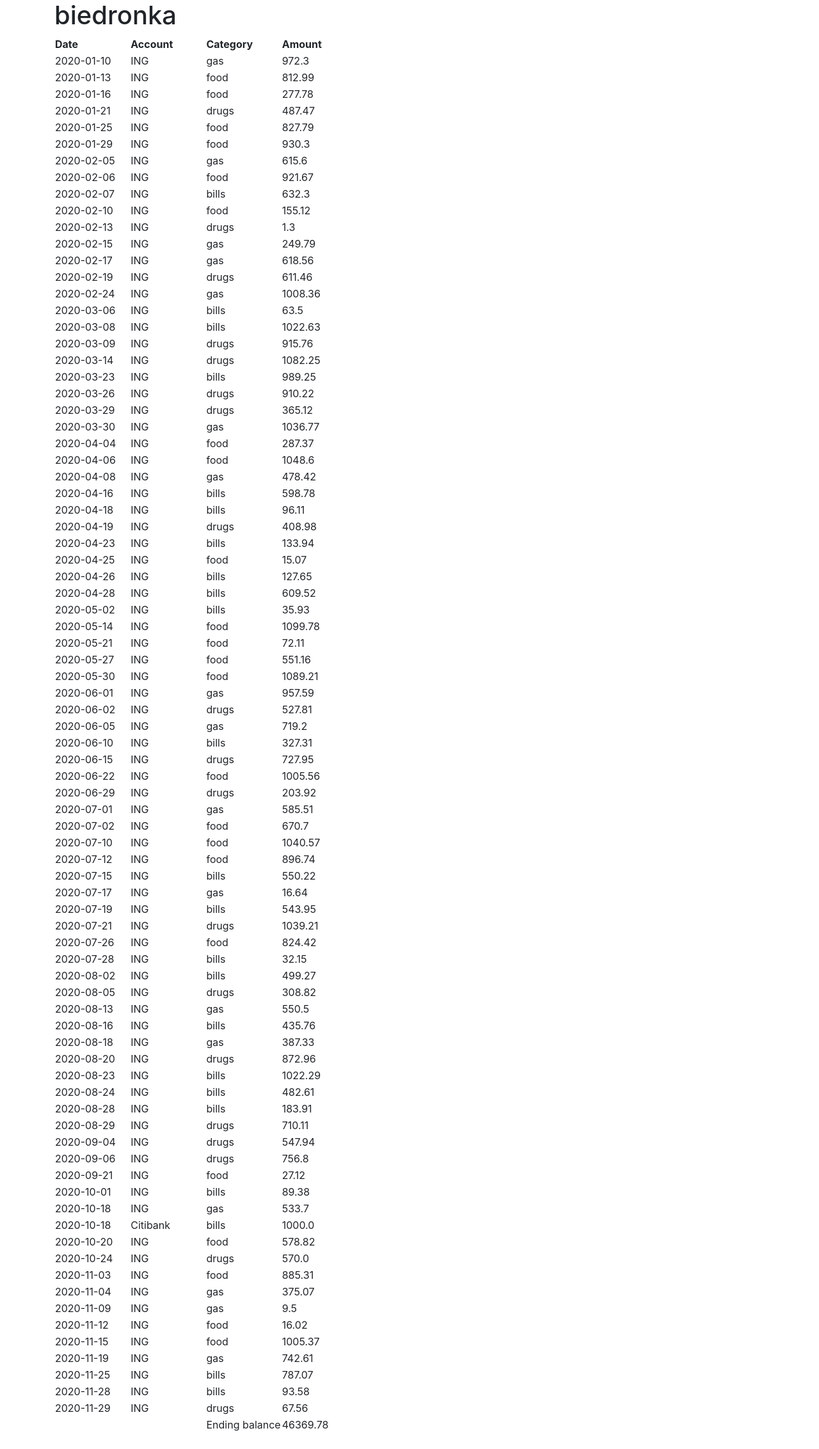
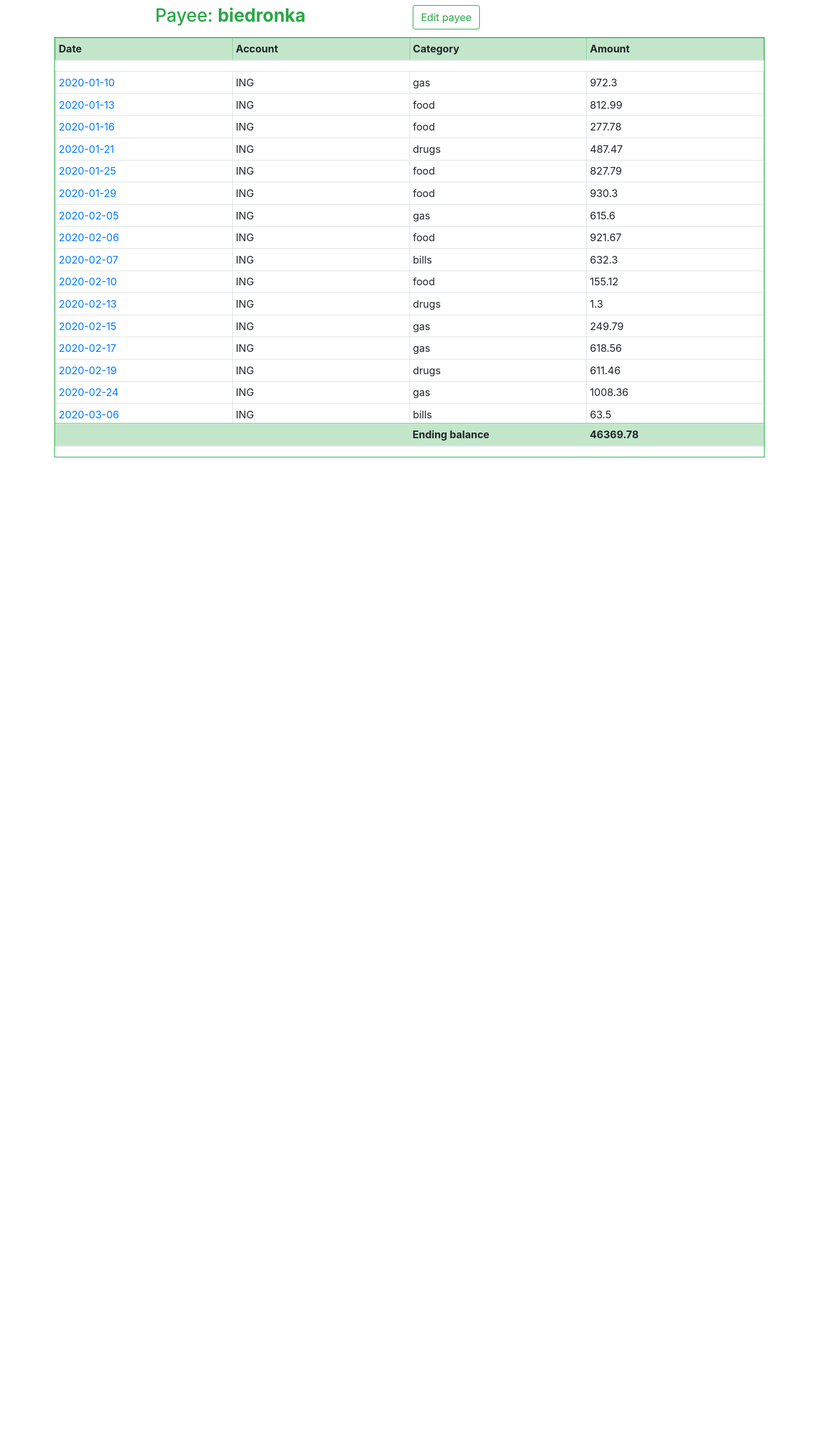
Before and after one commit to marsiekiera/YHB, a Flask app: page /payee/1 in a window 1280 px wide. Shown: the part 56-2321 px from the top of the page at 64% size. Run offline with Flask 2, Linux system fonts and the light colour scheme; a user stored in the database is signed in; data comes from the database, SQL or seed files in the repository; lists and menus that the app fills with data are empty.

Commit message:
New design add

```diff
--- a/flask/app/templates/payee.html
+++ b/flask/app/templates/payee.html
@@ -5,28 +5,39 @@
 {% endblock %}
 
 {% block main %}
-    <h1>{{ payee_name }}</h1>
-    <table>
+<form action="/payee_edit/{{ payee_id }}" method="GET">
+    <div class="form-row mt-2 mb-2">
+        <div class="col">
+            <h3 class="text-success text-center">Payee: <span class="font-weight-bolder">{{ payee_name }}</span></h3>
+        </div>
+        <div class="col">
+            <button type="submit" class="btn btn-outline-success">Edit payee</button>
+        </div>
+    </div>
+</form>
+<div class="w-100 border border-success mb-4">
+    <div class="scrollable">
+        <table class="table table-hover table-sm table-bordered">
             <thead>
-            <tr>
+                <tr class="table-success">
                     <th>Date</th>
                     <th>Account</th>
                     <th>Category</th>
                     <th>Amount</th>
                 </tr>
             </thead>
-        <tfoot>
-            <tr>
-                <td></td>
-                <td></td>
-                <td>Ending balance</td>
-                <td>{{ total }}</td>
-            </tr>
-        </tfoot>
+        </table>
+    </div>
+    <div class="body-table-container scrollable">
+        <table class="table table-hover table-sm table-bordered">
             <tbody>
                 {% for tran in trans_list_dict %}
                 <tr>
-                <td>{{ tran["date"] }}</td>
+                    <td>
+                        <a href="/transaction/{{ tran['transaction_id'] }}">
+                            {{ tran["date"] }}
+                        </a>
+                    </td>
                     <td>{{ tran["account_name"] }}</td>
                     <td>{{ tran["category_name"] }}</td>
                     <td>{{ tran["amount"] }}</td>
@@ -34,4 +45,18 @@
                 {% endfor %}
             </tbody>
         </table>
+    </div>
+    <div class="scrollable">
+        <table class="table table-hover table-sm">
+            <thead>
+                <tr class="table-success">
+                    <th></th>
+                    <th></th>
+                    <th>Ending balance</th>
+                    <th>{{ total }}</th>
+                </tr>
+            </thead>
+        </table>
+    </div>
+</div>
 {% endblock %}
```
Lines whose indentation alone changed are shown as unchanged.
